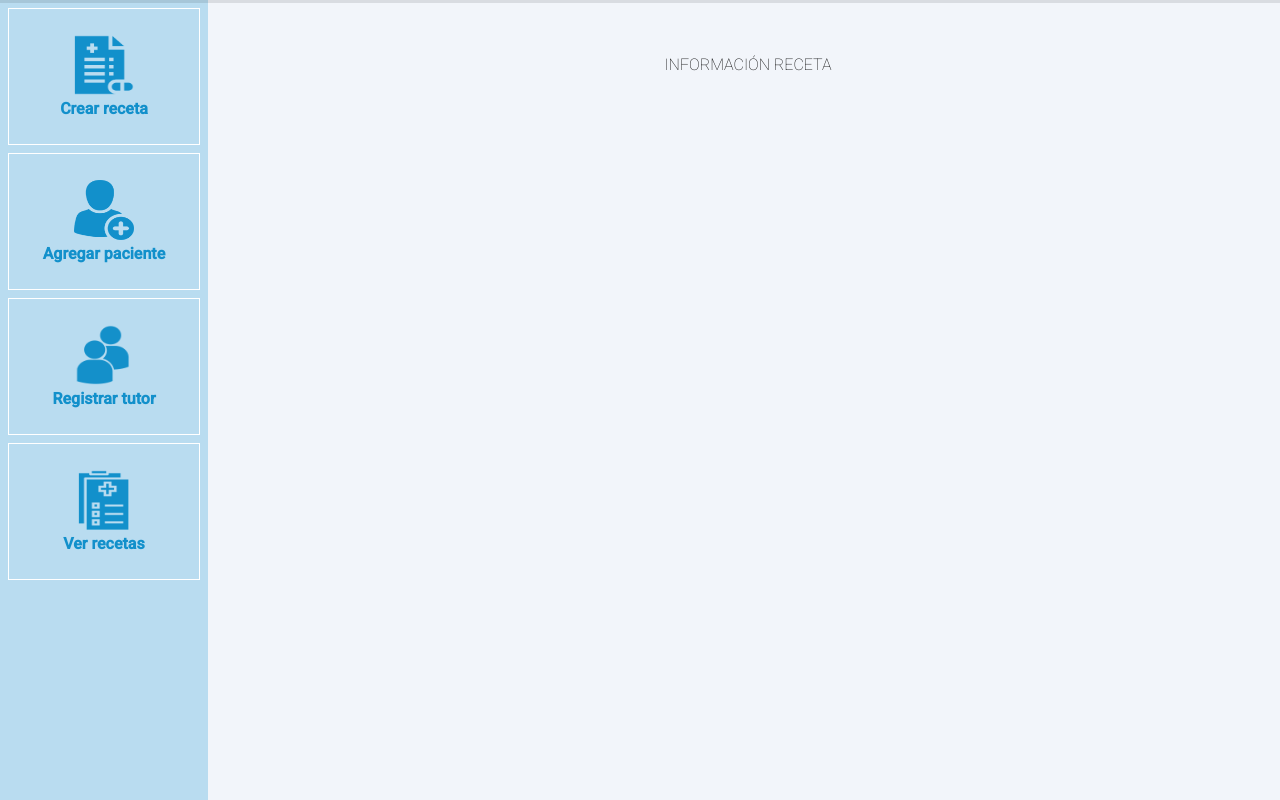
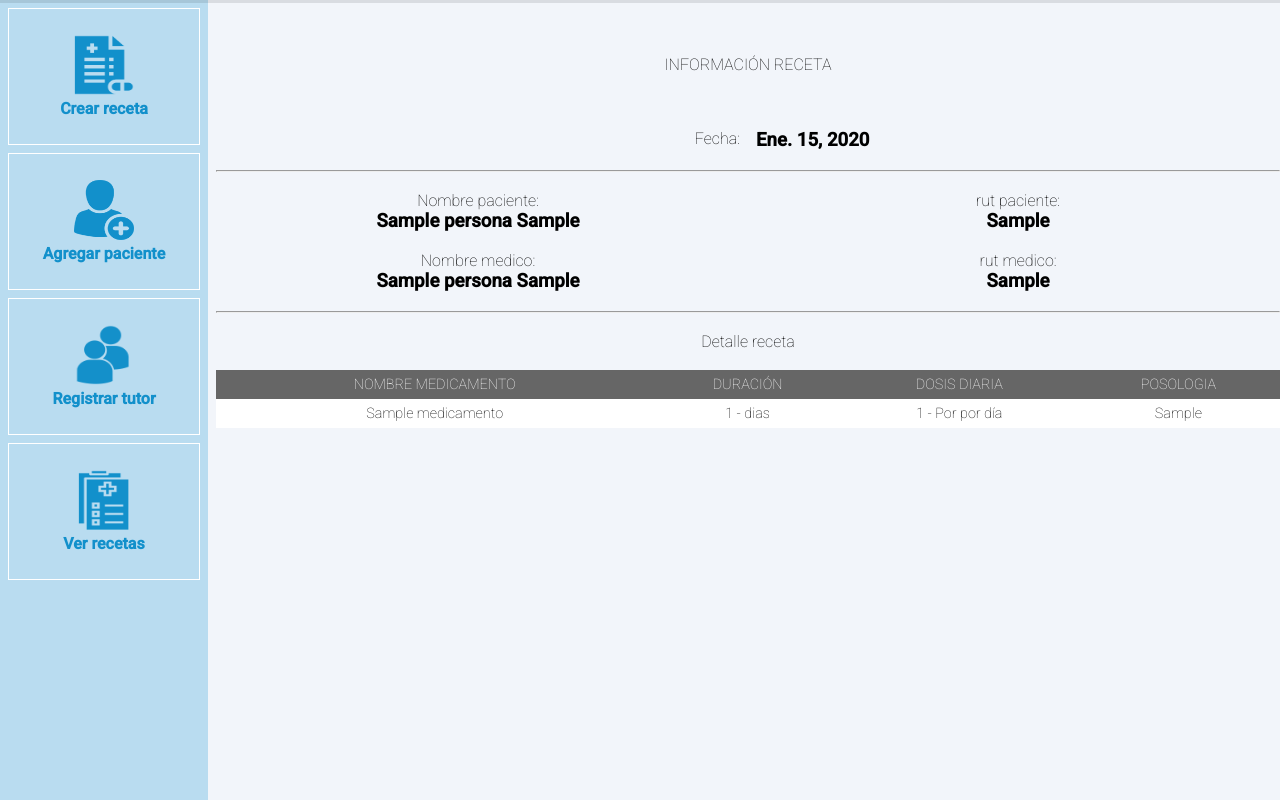
Before and after one commit to kcxthns/portafolio, a Django app: page /ver-receta2/1 in a window 1280 px wide. Shown: the part 102-902 px from the top of the page. Run offline with Django 3.2, Linux system fonts and the light colour scheme; a user stored in the database is signed in; tables that the repository leaves empty hold one stand-in row (values such as "Sample post").

Commit message:
listar receta - mostrar receta, finalizado

```diff
--- a/autofarmapage/templates/autofarmapage/ver-receta2.html
+++ b/autofarmapage/templates/autofarmapage/ver-receta2.html
@@ -7,5 +7,73 @@
             <h4 id="encabezadoform">Información receta</h4>
         </div>
     </div>
+
+    <div class="row">
+        <div class="col-xs-6 col-md-6 col-lg-6 end-xs">
+            <h4>Fecha:</h4>
+        </div>
+        <div class="col-xs-6 col-md-6 col-lg-6 start-xs">
+            <h3>{{receta.fecha_receta}}</h3>
+        </div>
+    </div>
+    <br>
+    <hr>
+    <br>
+   <div class="row">
+       <div class="col-xs-12 col-md-6 col-lg-6 center-xs">
+           <h4>Nombre paciente:</h4>
+           <h3>{{receta.rut_paciente.nombres}} {{receta.rut_paciente.apellido_paterno}}</h3>
+           <br>
+           <h4>Nombre medico:</h4>
+           <h3>{{receta.rut_medico.rut.nombres}} {{receta.rut_medico.rut.apellido_paterno}}</h3>
+       </div>
+       <div class="col-xs-12 col-md-6 col-lg-6 center-xs">
+        <h4>rut paciente:</h4>
+        <h3>{{receta.rut_paciente.rut}}</h3>
+        <br>
+        <h4>rut medico:</h4>
+        <h3>{{receta.rut_medico.rut.rut}}</h3>
+       </div>
+   </div>
+   <br>
+   <hr>
+   <br>
+   <div class="row">
+       <div class="col-xs-12">
+           <h4>Detalle receta</h4>
+       </div>
+   </div>
+   <br>
+   <div class="ancho-100" id="main-container">
+    <table>
+      <thead>
+        <tr>
+          <th>Nombre medicamento</th>
+          <th>Duración</th>
+          <th>Dosis diaria</th>
+          <th>Posologia</th>
+          <!--<th>Eliminar</th>-->
+        </tr>
+      </thead>
+      {%if detallereceta%}
+      {%for j in detallereceta%}
+      <tr class="listarAgregados">
+        <td>{{j.codigo.nombre_medicamento}}</td>
+        <td>{{j.duracion_tratamiento}} - dias</td>
+        <td>{{j.dosis_diaria}} - Por por día</td>
+        <td>{{j.posologia}}</td>
+       <!-- <td>
+          <button class="btn-x" type="button" id="add">
+            <i class="fa fa-plus fa-lg"> </i>
+          </button>
+        </td>-->
+      </tr>
+      {%endfor%}
+      {%endif%}
+
+
+    </table>
+  </div>
+
 </div>
 {% endblock %}
--- a/autofarmapage/views.py
+++ b/autofarmapage/views.py
@@ -719,7 +719,10 @@ def verRecetas(request):
     return render(request, 'autofarmapage/ver-recetas.html', data)
 
 def verReceta2(request, id_receta):
-    return render(request, 'autofarmapage/ver-receta2.html',{})
+    receta = Receta.objects.get(id_receta=id_receta)
+    detallereceta = DetalleReceta.objects.filter(id_receta=id_receta)
+    datata = {'receta':receta, 'detallereceta':detallereceta}
+    return render(request, 'autofarmapage/ver-receta2.html',datata)
 
 # este es la forma con el form de django en el html la vista
 # de html que deben usar es la llamada editarpage
```
